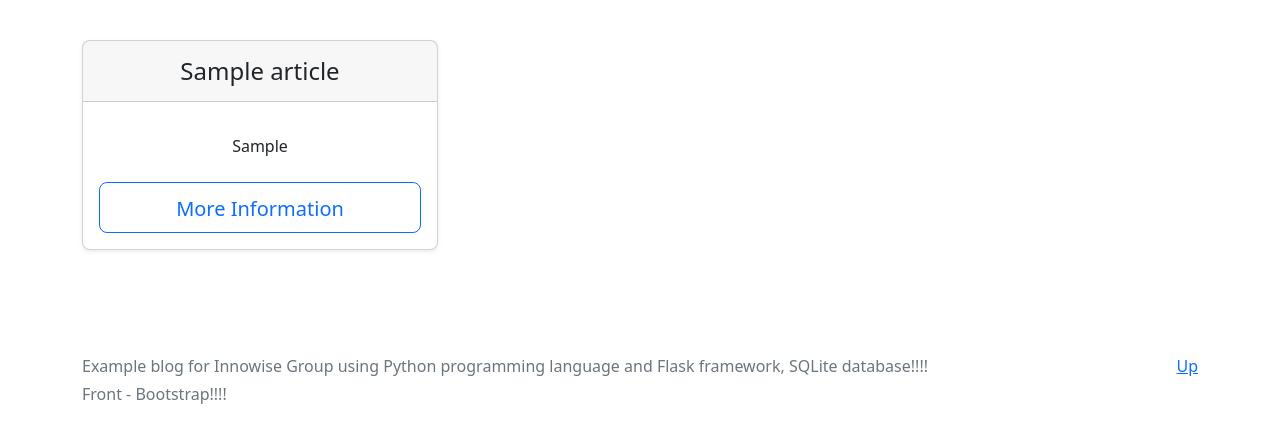
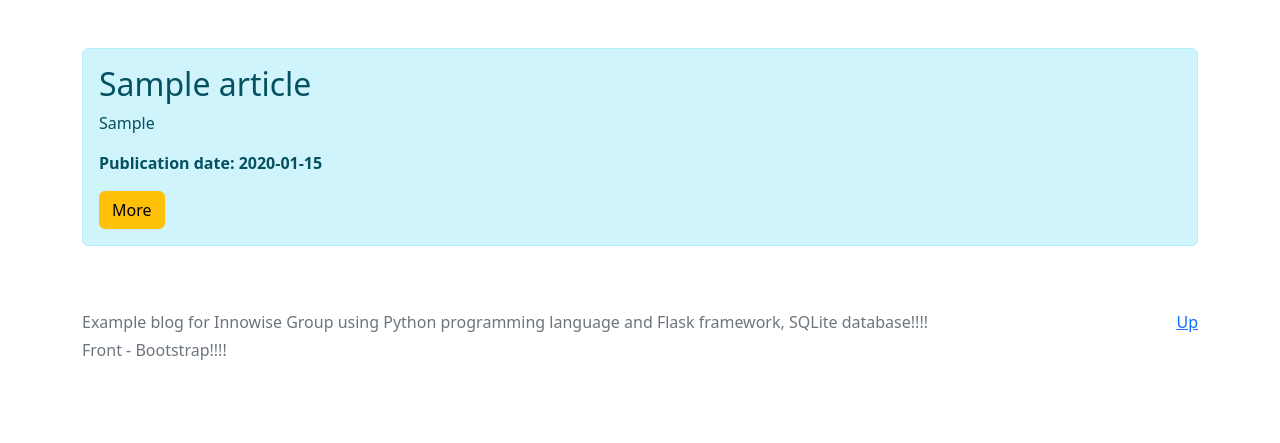
Before and after one commit to Sasa537/Web, a Flask app: page / in a window 1280 px wide. Shown: the part 58-501 px from the top of the page. Run offline with Flask 2, Linux system fonts and the light colour scheme; tables that the repository leaves empty hold one stand-in row (values such as "Sample post").

Commit message:
Сделал кнопку More и вывод каждой из выбранных статей

```diff
--- a/app.py
+++ b/app.py
@@ -1,6 +1,7 @@
 from flask import Flask, render_template, request, redirect
 from flask_sqlalchemy import SQLAlchemy
 from datetime import datetime
+
 app = Flask(__name__)
 app.config['SQLALCHEMY_DATABASE_URI'] = 'sqlite:///blog.db'
 app.config['SQLALCHEMY_TRACK_MODIFICATIONS'] = True
@@ -21,7 +22,7 @@ class Article(db.Model):
         self.text = text
 
     def __repr__(self):
-         return '<Article %r>' % self.id
+        return '<Article %r>' % self.id
 
 
 @app.route('/')
@@ -39,12 +40,11 @@ def add():
 
         article = Article(title=title, intro=intro, text=text)
 
-
         try:
             if title and intro and text:
-             db.session.add(article)
-             db.session.commit()
-             return redirect('/')
+                db.session.add(article)
+                db.session.commit()
+                return redirect('/')
 
             else:
                 return redirect('/add')
@@ -56,5 +56,11 @@ def add():
         return render_template("add.html")
 
 
+@app.route('/posts/<int:id>')
+def posts(id):
+    article = Article.query.get(id)
+    return render_template("posts.html", art=article)
+
+
 if __name__ == "__main__":
     app.run(debug=True)
--- a/templates/add.html
+++ b/templates/add.html
@@ -10,7 +10,7 @@
 <form action="" method="post" >
     <input type="text" name="title" id="title" class="form-control" placeholder="Enter article title" align="center"><br>
     <textarea name="intro" id="intro" class="form-control" placeholder="Enter a brief description of the article" align="center"></textarea><br>
-    <textarea name="text" id="text" class="form-control" placeholder="Enter the full text of the article" align="center"></textarea><br>
+    <textarea name="text" id="text" class="form-control" placeholder="Enter the full text of the article" ></textarea><br>
     <input type="submit"  class="btn btn-success" value="Add">
 </form>
 </div>
--- a/templates/index.html
+++ b/templates/index.html
@@ -5,29 +5,15 @@
 {% endblock %}
 
 {% block body %}
-<div class="container py-3">
-
-
-  <main>
-    <div class="row row-cols-1 row-cols-md-3 mb-3 text-center">
-
-      <div class="col">
-        <div class="card mb-4 rounded-3 shadow-sm">
-          <div class="card-header py-3">
-            <h4 class="my-0 fw-normal"><font style="vertical-align: inherit;"><font style="vertical-align: inherit;">{{article[0].title}}</font></font></h4>
-          </div>
-          <div class="card-body">
-
-            <ul class="list-unstyled mt-3 mb-4">
-              <li><font style="vertical-align: inherit;"><font style="vertical-align: inherit;">{{article[0].intro}}</font></font></li>
-
-            </ul>
-            <button type="button" class="w-100 btn btn-lg btn-outline-primary"><font style="vertical-align: inherit;"><font style="vertical-align: inherit;">More Information</font></font></button>
-          </div>
-        </div>
-      </div>
+    <div class="container mt-5">
+      {% for el in article%}
+      <div class="alert alert-info">
+      <h2>{{el.title}}</h2>
+      <p>{{el.intro}}</p>
+      <p><b> Publication date: {{el.date.date()}}</b></p>
+      <a href="/posts/{{el.id}}" class = "btn btn-warning">More</a>
+         </div>
+      {% endfor%}
 
     </div>
-  </main>
-</div>
 {% endblock %}
```
Also changed, not shown: templates/posts.html (added, +18 -0 lines).
